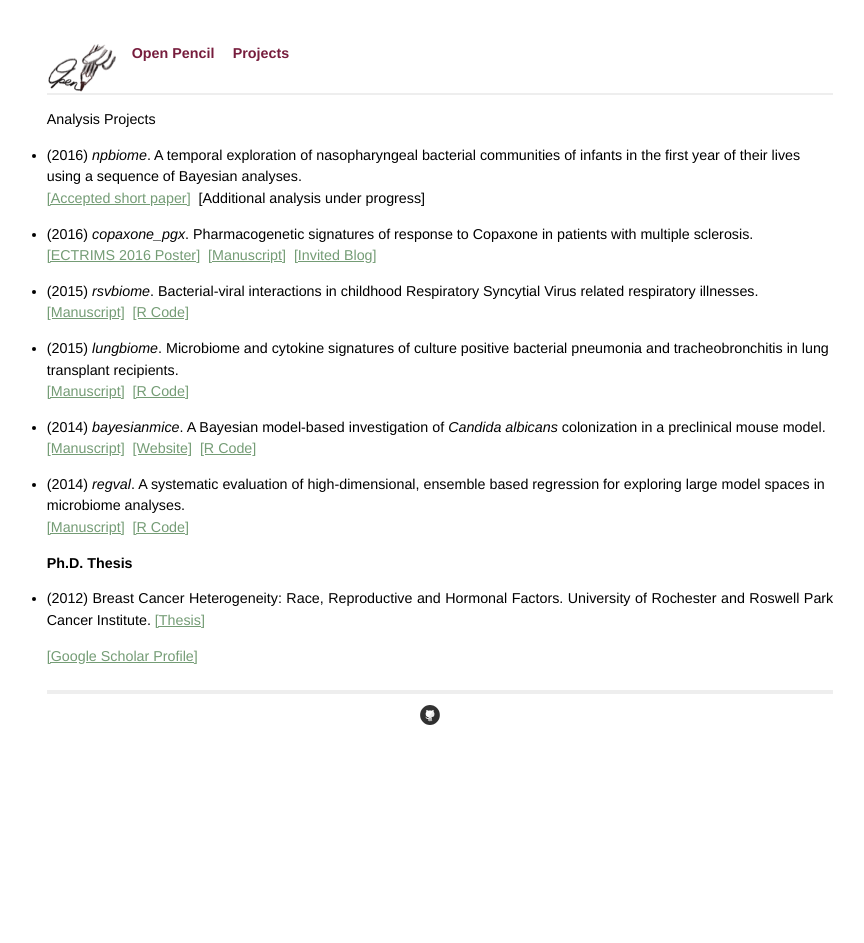
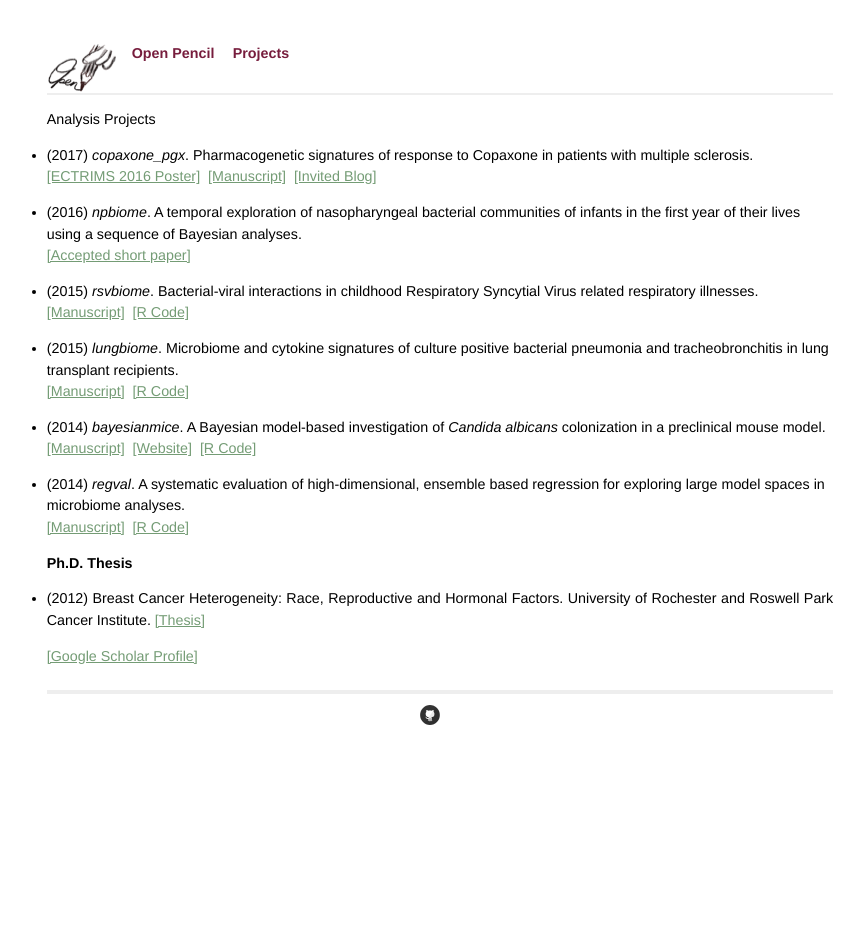
Before and after one commit to openpencil/openpencil.github.io, a Jekyll site: the page built from projects.md, in a window 1280 px wide. Shown: the whole page, without its empty margins (200-1064 px from the left). Built offline with Jekyll 4.4.1, drawn with Linux system fonts in a browser that asks for light colours; comment, search, counter and statistics services are not loaded.

Commit message:
rearrangement

```diff
--- a/projects.md
+++ b/projects.md
@@ -6,11 +6,11 @@ active: projects
 ---
 Analysis Projects
 
+*  (2017) _copaxone_pgx_. Pharmacogenetic signatures of response to Copaxone in patients with multiple sclerosis. <br/>
+[\[ECTRIMS 2016 Poster\]](http://onlinelibrary.ectrims-congress.eu/ectrims/2016/32nd/145517/colin.ross.association.of.a.multi-snp.signature.with.response.to.copaxone.html)<span style="color:#ffffff;">..</span>[\[Manuscript\]](http://dx.doi.org/10.1186/s13073-017-0436-y)<span style="color:#ffffff;">..</span>[\[Invited Blog\]](https://blogs.biomedcentral.com/on-medicine/2017/06/02/can-genetic-variations-predict-response-to-copaxone-in-multiple-sclerosis-patients/)
+
 *  (2016) _npbiome_. A temporal exploration of nasopharyngeal bacterial communities of infants in the first year of their lives using a sequence of Bayesian analyses.<br/>
-[\[Accepted short paper\]](https://sites.google.com/site/compbioworkshopicml2016/accepted-papers)<span style="color:#ffffff;">..</span>\[Additional analysis under progress\]
-
-*  (2016) _copaxone_pgx_. Pharmacogenetic signatures of response to Copaxone in patients with multiple sclerosis. <br/>
-[\[ECTRIMS 2016 Poster\]](http://onlinelibrary.ectrims-congress.eu/ectrims/2016/32nd/145517/colin.ross.association.of.a.multi-snp.signature.with.response.to.copaxone.html)<span style="color:#ffffff;">..</span>[\[Manuscript\]](http://dx.doi.org/10.1186/s13073-017-0436-y)<span style="color:#ffffff;">..</span>[\[Invited Blog\]](https://blogs.biomedcentral.com/on-medicine/2017/06/02/can-genetic-variations-predict-response-to-copaxone-in-multiple-sclerosis-patients/)
+[\[Accepted short paper\]](https://sites.google.com/site/compbioworkshopicml2016/accepted-papers)<span style="color:#ffffff;">..</span>
 
 *  (2015) _rsvbiome_. Bacterial-viral interactions in childhood Respiratory Syncytial Virus related respiratory illnesses.<br/>
 [\[Manuscript\]](http://dx.doi.org/10.1038/srep26311)<span style="color:#ffffff;">..</span>[\[R Code\]](https://github.com/openpencil/rsvbiome)
```
